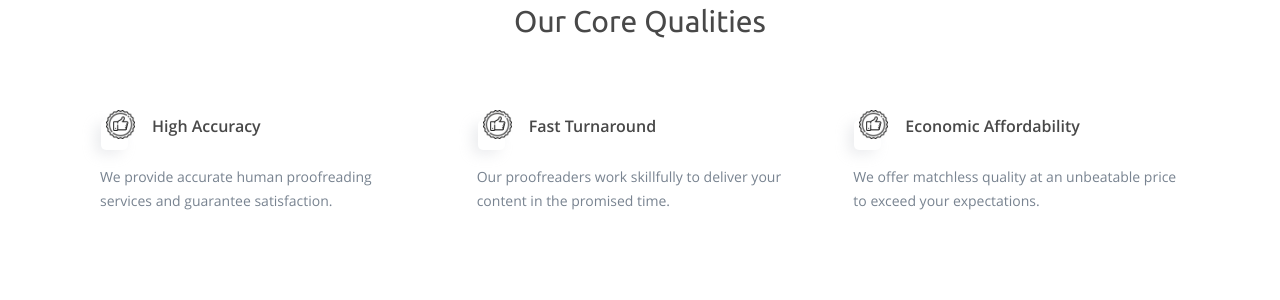
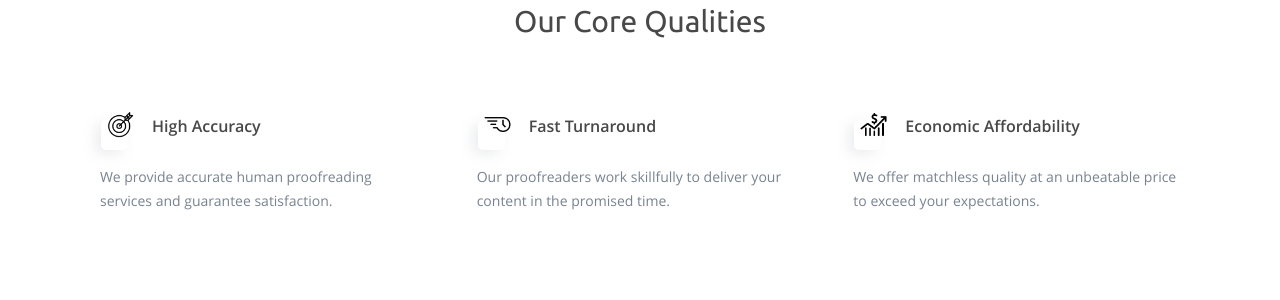
Before and after one commit to jndctranslation/landing_page, a Jekyll site: the page built from pages/proofreading.md, in a window 1280 px wide and 900 px high, scrolled down 1557 px. Shown: the part 150-450 px from the top of the window. Built offline with Jekyll 4.4.1, drawn with Linux system fonts in a browser that asks for light colours.

Commit message:
Update Website Pages “proofreading_page_information”

```diff
--- a/_data/pages/proofreading.yml
+++ b/_data/pages/proofreading.yml
@@ -55,17 +55,17 @@ block_4:
   background_image: ''
   color_overlay: 'rgba(50, 50, 50, 0)'
   items:
-    - icon: /assets/images/upload/recommended.png
+    - icon: /assets/images/upload/494008-200.png
       text: >-
         We provide accurate human proofreading services and guarantee
         satisfaction.
       title: High Accuracy
-    - icon: /assets/images/upload/recommended.png
+    - icon: /assets/images/upload/316759-200.png
       text: >-
         Our proofreaders work skillfully to deliver your content in the promised
         time.
       title: Fast Turnaround
-    - icon: /assets/images/upload/recommended.png
+    - icon: /assets/images/upload/economic-icon-23.png
       text: >-
         We offer matchless quality at an unbeatable price to exceed your
         expectations.
```
